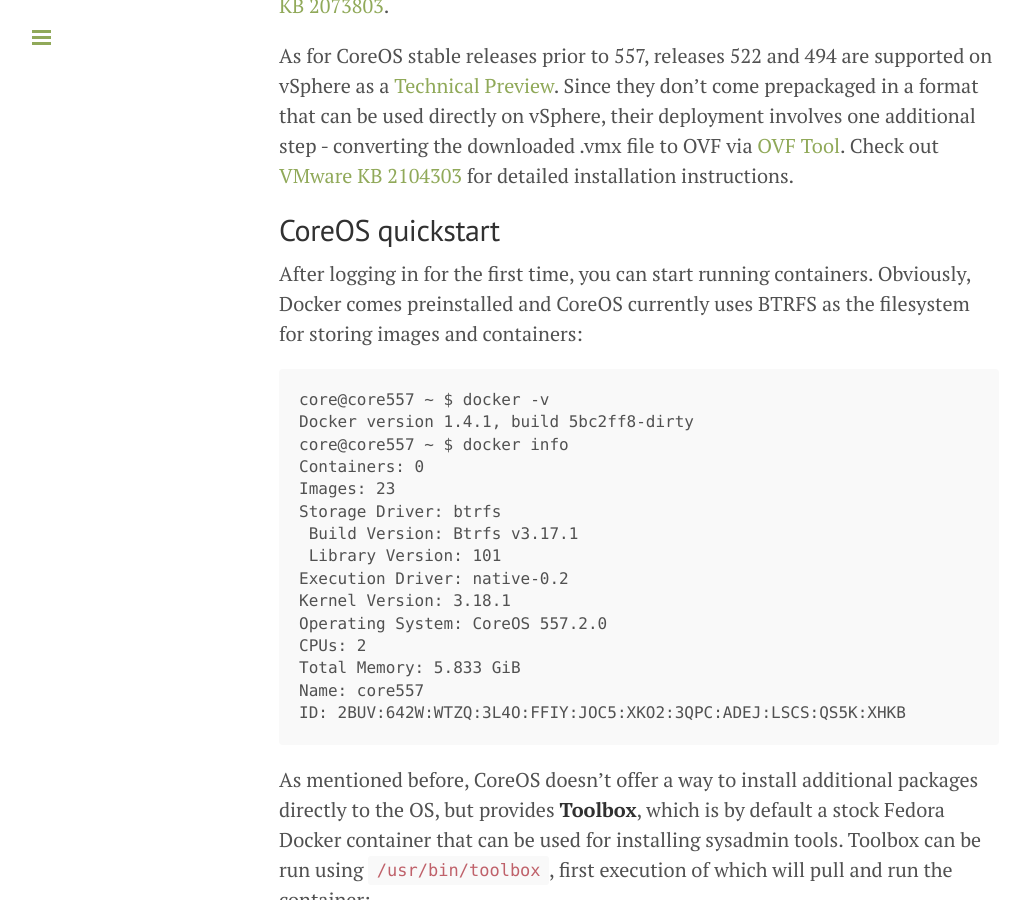
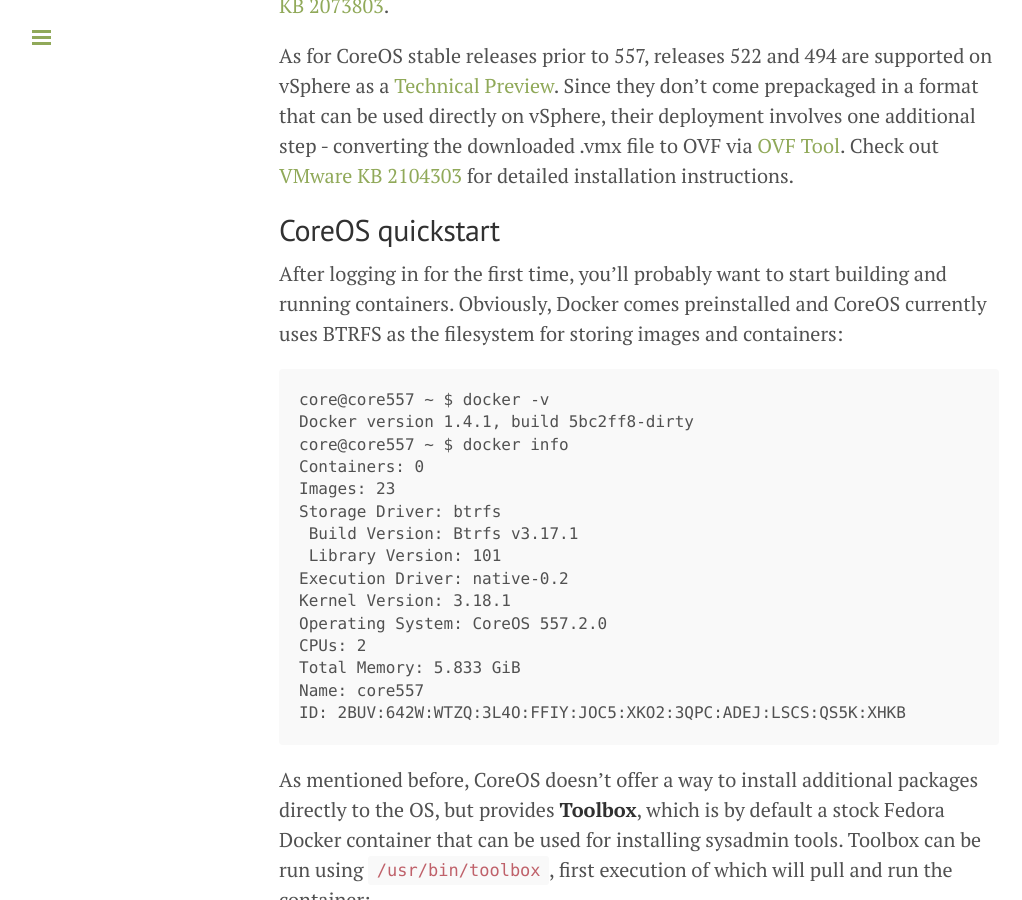
Before and after one commit to nilic/nilic.github.io, a Jekyll site: the page built from _posts/2015-03-12-trying-out-coreos-on-vsphere.md, in a window 1280 px wide and 900 px high, scrolled down 961 px. Shown: the whole window, without its empty margins (1-1023 px from the left). Built offline with Jekyll 4.4.1, drawn with Linux system fonts in a browser that asks for light colours; nearby versions of some CDN libraries; Markdown is read by kramdown in place of the engine named in the settings.

Commit message:
small changes to the coreos blog post

````diff
--- a/_posts/2015-03-12-trying-out-coreos-on-vsphere.md
+++ b/_posts/2015-03-12-trying-out-coreos-on-vsphere.md
@@ -16,7 +16,7 @@ As for CoreOS stable releases prior to 557, releases 522 and 494 are supported o
 
 ## CoreOS quickstart
 
-After logging in for the first time, you can start running containers. Obviously, Docker comes preinstalled and CoreOS currently uses BTRFS as the filesystem for storing images and containers:
+After logging in for the first time, you'll probably want to start building and running containers. Obviously, Docker comes preinstalled and CoreOS currently uses BTRFS as the filesystem for storing images and containers:
 
 ```
 core@core557 ~ $ docker -v
````
